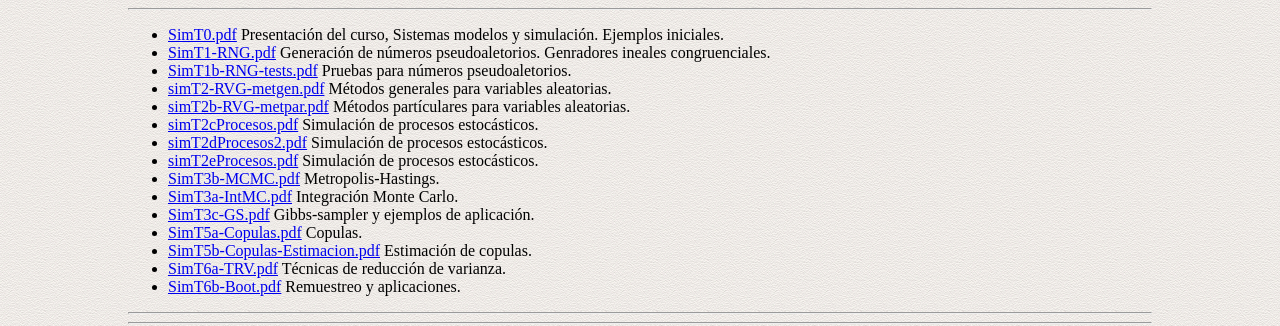
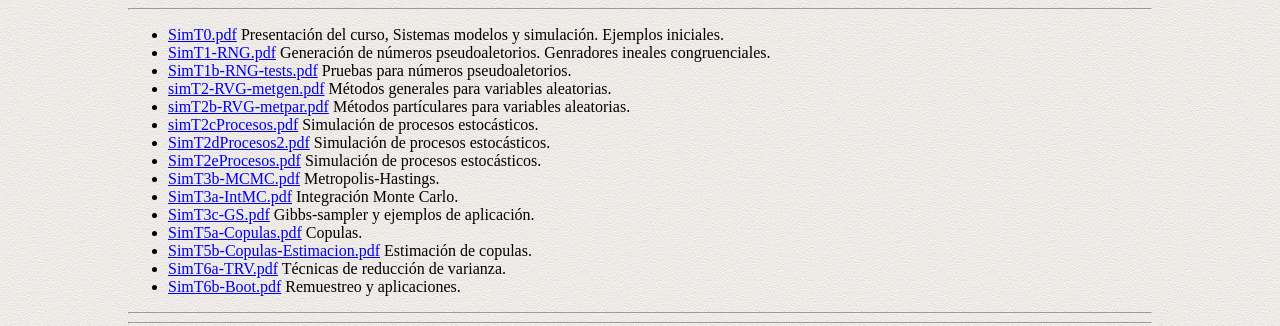
Before and after one commit to jvega68/Simulacion, a Jekyll site: the page built from handouts.html, in a window 1280 px wide. Shown: the top 326 px of the page. Built offline with Jekyll 4.4.1, drawn with Linux system fonts in a browser that asks for light colours.

```diff
--- a/handouts.html
+++ b/handouts.html
@@ -14,8 +14,8 @@ title: Notas y Scripts de Simulación
 <li> <a href="presentaciones2019/simT2-RVG-metgen.pdf"> simT2-RVG-metgen.pdf</a> Métodos generales para variables aleatorias. </li>
 <li> <a href="presentaciones2019/simT2b-RVG-metpar.pdf"> simT2b-RVG-metpar.pdf</a> Métodos partículares para variables aleatorias. </li>
 <li> <a href="presentaciones2019/simT2cProcesos.pdf"> simT2cProcesos.pdf</a> Simulación de procesos estocásticos. </li>
-<li> <a href="presentaciones2019/simT2dProcesos2.pdf"> simT2dProcesos2.pdf</a> Simulación de procesos estocásticos. </li>
-<li> <a href="presentaciones2019/simT2eProcesos.pdf"> simT2eProcesos.pdf</a> Simulación de procesos estocásticos. </li>
+<li> <a href="presentaciones2019/SimT2dProcesos2.pdf"> SimT2dProcesos2.pdf</a> Simulación de procesos estocásticos. </li>
+<li> <a href="presentaciones2019/SimT2eProcesos.pdf"> SimT2eProcesos.pdf</a> Simulación de procesos estocásticos. </li>
 <li> <a href="presentaciones2019/SimT3b-MCMC.pdf"> SimT3b-MCMC.pdf</a> Metropolis-Hastings. </li>
 <li> <a href="presentaciones2019/SimT3a-IntMC.pdf"> SimT3a-IntMC.pdf</a> Integración Monte Carlo. </li>
 <li> <a href="presentaciones2019/SimT3c-GS.pdf"> SimT3c-GS.pdf</a> Gibbs-sampler y ejemplos de aplicación. </li>
```
